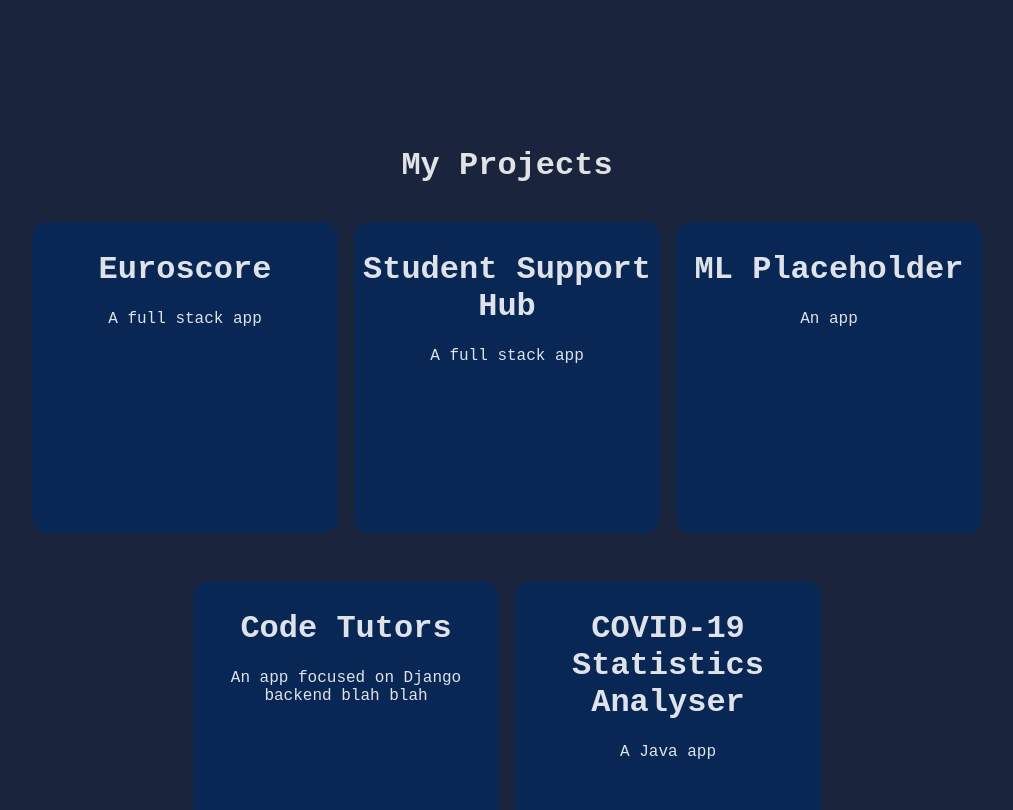
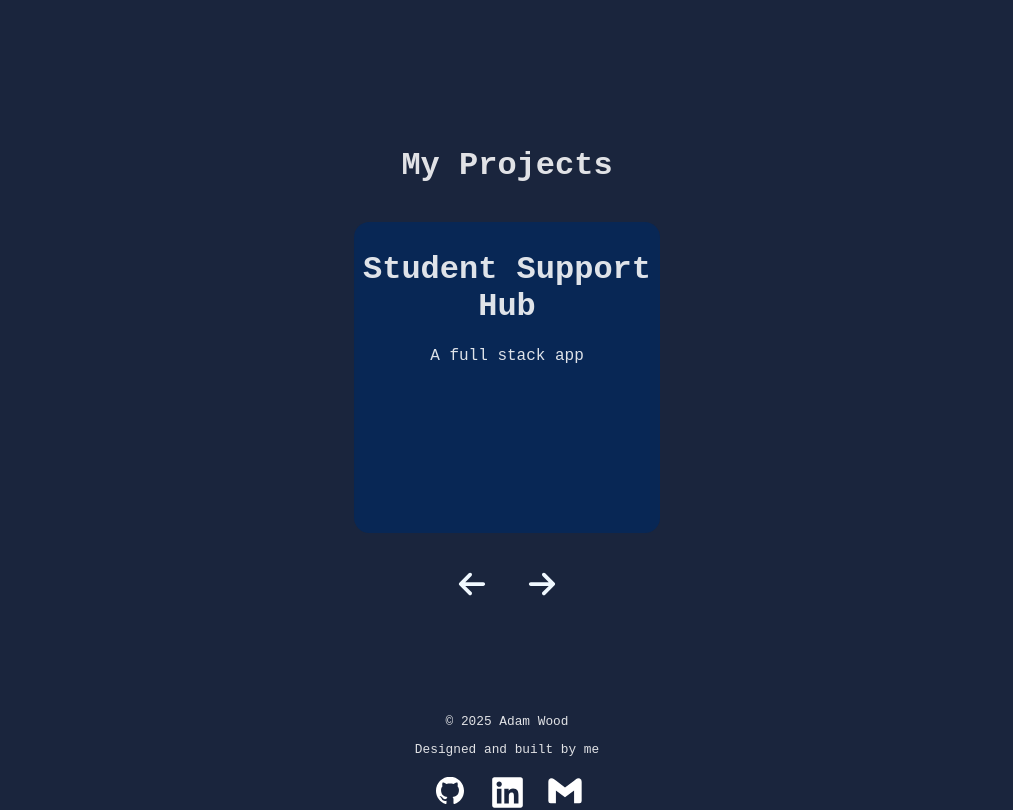
Before and after one commit to Pluto-999/Personal-Website, a React (Vite) app: page / in a window 1280 px wide. Shown: the part 560-1370 px from the top of the page, without its empty margins (133-1146 px from the left). Built offline with nearby package versions, Linux system fonts and the light colour scheme.

Commit message:
Add carousel to my projects

```diff
--- a/package.json
+++ b/package.json
@@ -10,6 +10,8 @@
     "preview": "vite preview"
   },
   "dependencies": {
+    "embla-carousel-autoplay": "^8.6.0",
+    "embla-carousel-react": "^8.6.0",
     "react": "^19.1.0",
     "react-dom": "^19.1.0",
     "react-icons": "^5.5.0",
--- a/src/Cards.jsx
+++ b/src/Cards.jsx
@@ -2,22 +2,48 @@ import Card from "./Card.jsx"
 import { Link } from "react-router-dom"
 import project_overviews from "./data/projects_overview.json"
 import "./card.css"
+import useEmblaCarousel from 'embla-carousel-react'
+import { useCallback } from "react"
+import Autoplay from 'embla-carousel-autoplay'
+import { FaArrowLeft } from "react-icons/fa6";
+import { FaArrowRight } from "react-icons/fa6";
 
 function Cards() {
+
+    const [emblaRef, emblaApi] = useEmblaCarousel({ loop: true}, [Autoplay({ stopOnInteraction: false })])
+
+    const scrollPrevious = useCallback(() => {
+        if (emblaApi) {
+            emblaApi.scrollPrev()
+        }
+    }, [emblaApi])
+
+    const scrollNext = useCallback(() => {
+        if (emblaApi) {
+            emblaApi.scrollNext()
+        }
+    }, [emblaApi])
+
     return (
         <>
-        <div>
+        <div className="embla">
             <h1 id="projects"> My Projects </h1>
-            <div className="cards-container">
+            <div className="embla__viewport" ref={emblaRef}>
+                <div className="embla__container">
                 {
                     project_overviews.map((card) => (
+                        <div className="embla__slide">
                             <Link key={card.id} to={`/card/${card.id}`}>
                                 <Card title={card.title} cardId={card.id} description={card.description}/>
                             </Link>
+                        </div>
                     ))
                 }
+                </div>
+            </div>
 
-            </div>
+            <button className="embla__button" onClick={scrollPrevious}> <FaArrowLeft size={30}/> </button>
+            <button className="embla__button" onClick={scrollNext}> <FaArrowRight size={30}/> </button>
         </div>
         </>
     );
--- a/src/card.css
+++ b/src/card.css
@@ -24,3 +24,21 @@
     flex-wrap: wrap;
     gap: 1rem;
 }
+
+.embla {
+  overflow: hidden;
+}
+.embla__container {
+  display: flex;
+}
+.embla__slide {
+  flex: 0 0 100%;
+  min-width: 0;
+}
+
+.embla__button {
+    border: 0;
+    color: aliceblue;
+    background-color: #1a253d;
+    padding: 20px;
+}
```
Also changed, not shown: 1 other file (tests, documents, lock files or other folders). Lines whose indentation alone changed are shown as unchanged.
